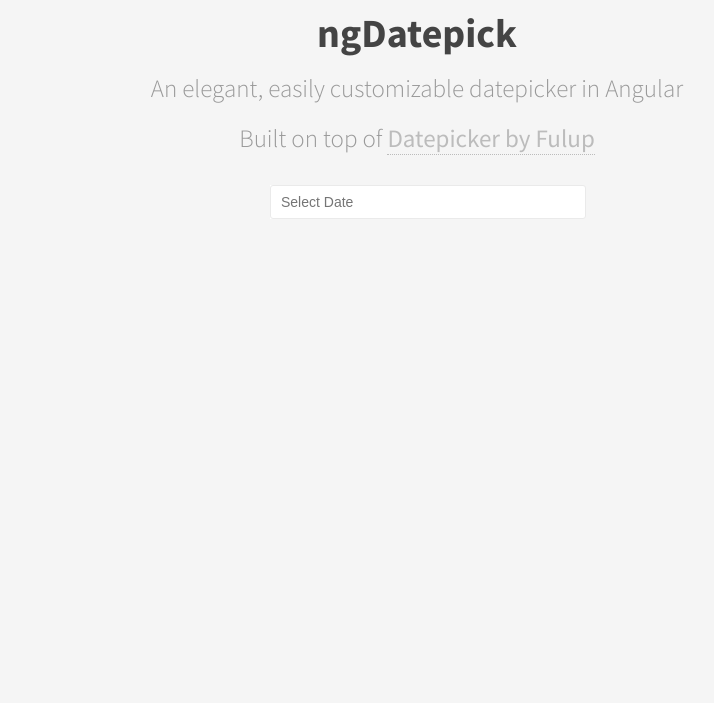
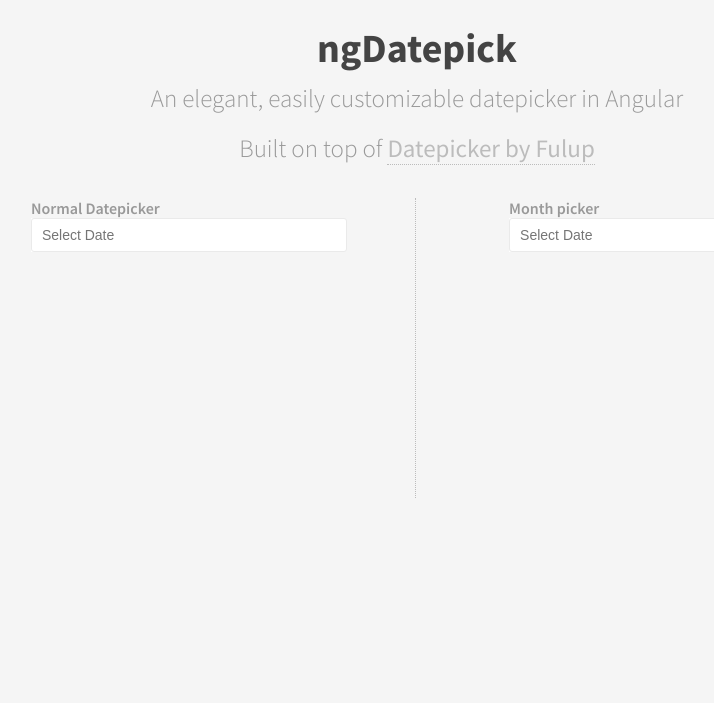
Before and after one commit to FauzanKhan/angular-datepicker, a website: page index.html in a window 1280 px wide. Shown: the top 703 px of the page, without its empty margins (223-937 px from the left). Drawn offline with nearby package versions, Linux system fonts and the light colour scheme.

Commit message:
Added monthpicker functionality

```diff
--- a/css/app.css
+++ b/css/app.css
@@ -164,15 +164,15 @@
   background: #F5F5F5;
   font-family: "Source Sans Pro", arial;
   overflow-y: hidden;
-  min-height: 700px;
   min-height: 100vh; }
   body header {
     text-align: center;
     color: #444;
-    padding-top: 0px;
+    padding-top: 10px;
     font-size: 20px; }
     body header h1 {
-      margin-top: 8px; }
+      margin-top: 8px;
+      line-height: 45px; }
     body header small {
       color: #999;
       font-size: 25px;
@@ -189,12 +189,24 @@
           border-bottom: 1px dotted #666; }
   body .datepicker-container {
     margin: 0 auto;
-    width: 294px; }
+    text-align: center; }
     body .datepicker-container input {
       height: 32px;
       border-radius: 3px;
       border: 1px solid #EAEAEA;
       padding: 0px 10px; }
+    body .datepicker-container .datepicker-1, body .datepicker-container .datepicker-2 {
+      width: 294px;
+      display: inline-block;
+      text-align: left;
+      padding: 0 90px;
+      min-height: 300px; }
+      body .datepicker-container .datepicker-1 label, body .datepicker-container .datepicker-2 label {
+        color: #999;
+        font-weight: 600;
+        font-family: "Source Sans Pro"; }
+    body .datepicker-container .datepicker-1 {
+      border-right: 1px dotted #BCBCBC; }
   body .selected-date {
     /*background: rgb(0, 113, 181, .8);*/
     padding: 20px;
@@ -203,7 +215,6 @@
     background: #FFF;
     position: fixed;
     bottom: 50px;
-    right: 50px;
     border-radius: 0px;
     font-size: 14px;
     color: #999;
@@ -212,6 +223,10 @@
       opacity: 1; }
     body .selected-date.hidden {
       opacity: 0; }
+    body .selected-date.datepicker-1-value {
+      left: 50px; }
+    body .selected-date.datepicker-2-value {
+      right: 50px; }
     body .selected-date h3 {
       color: #999;
       font-size: 16px;
--- a/index.html
+++ b/index.html
@@ -14,9 +14,20 @@
 		<h1>ngDatepick <br><small>An elegant, easily customizable datepicker in Angular <br>Built on top of <a href="https://github.com/fulup-bzh/DatePicker" target="_blank">Datepicker by Fulup</a></small></h1>
 	</header>
 	<div class="datepicker-container">
-		<date-picker ng-model="datepicker" placeholder="Select Date" callback="dateChange()" format="dd MMM, yyyy" autohide="true"></date-picker>
+		<div class="datepicker-1">
+			<label for="">Normal Datepicker</label>
+			<date-picker ng-model="datepicker" placeholder="Select Date" callback="dateChange()" format="dd MMM, yyyy" autohide="true"></date-picker>
+		</div>
+		<div class="datepicker-2">
+			<label for="">Month picker</label>
+			<date-picker ng-model="datepicker2" placeholder="Select Date" callback="dateChange()" format="MMM, yyyy" autohide="true" month-only="true"></date-picker>
+		</div>
 	</div>
-	<div class="selected-date" ng-class="datepicker ? 'vis' : 'hidden'">
+	<div class="selected-date datepicker-1-value" ng-class="datepicker ? 'vis' : 'hidden'">
+		<h3>Current Value</h3>
+		{{datepicker}}
+	</div>
+	<div class="selected-date datepicker-2-value" ng-class="datepicker2 ? 'vis' : 'hidden'">
 		<h3>Current Value</h3>
 		{{datepicker}}
 	</div>
--- a/js/datepicker.js
+++ b/js/datepicker.js
@@ -131,10 +131,14 @@
 
     function link (scope, element, attrs, model) {
 
+        var monthOnly = attrs.monthOnly;
+
+        // Logic for body listerner function
         var bodyListenerLogic = function(e){
             var clickedElement = e.target;
             var insideDatepicker = false;
             do {
+                // if user clicks inside datepicker
                 if(clickedElement != document && (clickedElement.classList && (clickedElement.classList.contains('showPicker') || clickedElement.classList.contains('fzn-date-picker')))) {
                     insideDatepicker = true;
                     break;
@@ -146,10 +150,12 @@
             }
         }
 
+        // function to register click handler for body
         var registerBodyListener = function(){
             document.body.addEventListener('click', bodyListenerLogic)
         };
 
+        // function to unregister click handler for body
         var unregisterBodyListener = function(){
             document.body.removeEventListener('click', bodyListenerLogic)
         }
@@ -514,11 +520,19 @@
                             var year = parseInt(closestElemNg.text(), 10)||0;
                             scope.viewDate.setFullYear(year);
                         }
-                        scope.showMode(-1);
-                        scope.fill();
+                        if(monthOnly && !closestElemNg.hasClass('disabled') && closestElemNg.hasClass('month')){
+                            scope.showMode(-1);
+                            scope.fill();
+                            var temp = angular.element('.datepicker-days').find('table tbody td.day.picker').not('.old').not('.new').first()[0];
+                            scope.onclick(temp);
+                            scope.hide(true);
+                        }
+                        else{
+                            scope.showMode(-1);
+                            scope.fill();
+                        }
                     }
                     break;
-
                 case 'TD':
                     if (closestElemNg.hasClass('day') && !closestElemNg.hasClass('disabled')){
 
@@ -595,9 +609,11 @@
 
             scope.update();
             scope.place();
-            scope.viewMode = 0;
+            if(monthOnly)
+                scope.viewMode = 1;
+            else
+                scope.viewMode = 0;
             scope.showPicker = true;
-            registerBodyListener();
             $document.on('keydown',scope.keydown);
 
             if (apply) scope.$apply();
@@ -621,6 +637,7 @@
           if (!scope.showPicker) {
               scope.bindevent(scope.picker);
               scope.show();
+              registerBodyListener();
           }
         };
 
@@ -722,7 +739,8 @@
           ngModel : '=',  // necessary to update internal from inside directive
           notAfter: '=',  // First acceptable date
           notBefore:'=',  // Last acceptable date
-          callback : '&'  // Callback to active when a date is selected
+          callback : '&',  // Callback to active when a date is selected
+          monthOnly : '@'
         },
         template: template, // html template is build from JS
         require: 'ngModel', // get access to external/internal representation
--- a/scss/demo.scss
+++ b/scss/demo.scss
@@ -2,15 +2,15 @@
 	background: #F5F5F5;
 	font-family: "Source Sans Pro", arial;
 	overflow-y: hidden;
-	min-height: 700px;
 	min-height: 100vh;
 	header{
 		text-align: center;
 		color: #444;
-		padding-top: 0px;
+		padding-top: 10px;
 		font-size: 20px;
 		h1{
 			margin-top: 8px;
+			line-height: 45px;
 		}
 		small{
 			color: #999;
@@ -32,12 +32,27 @@
 	}
 	.datepicker-container{
 		margin: 0 auto;
-		width: 294px;
+		text-align: center;
 		input{
 			height: 32px;
 			border-radius: 3px;
 			border: 1px solid #EAEAEA;
 			padding: 0px 10px;
+		}
+		.datepicker-1, .datepicker-2{
+			width: 294px;
+			display: inline-block;
+			text-align: left;
+			padding: 0 90px;
+			min-height: 300px;
+			label{
+				color: #999;
+				font-weight: 600;
+				font-family: "Source Sans Pro";
+			}
+		}
+		.datepicker-1{
+			border-right: 1px dotted #BCBCBC;
 		}
 	}
 	.selected-date{
@@ -48,7 +63,6 @@
 		background: #FFF;
 		position: fixed;
 		bottom: 50px;
-		right: 50px;
 		border-radius: 0px;
 		font-size: 14px;
 		color: #999;
@@ -58,6 +72,12 @@
 		}
 		&.hidden{
 			opacity: 0;
+		}
+		&.datepicker-1-value{
+			left: 50px;
+		}
+		&.datepicker-2-value{
+			right: 50px;
 		}
 		h3{
 			color: #999;
```
